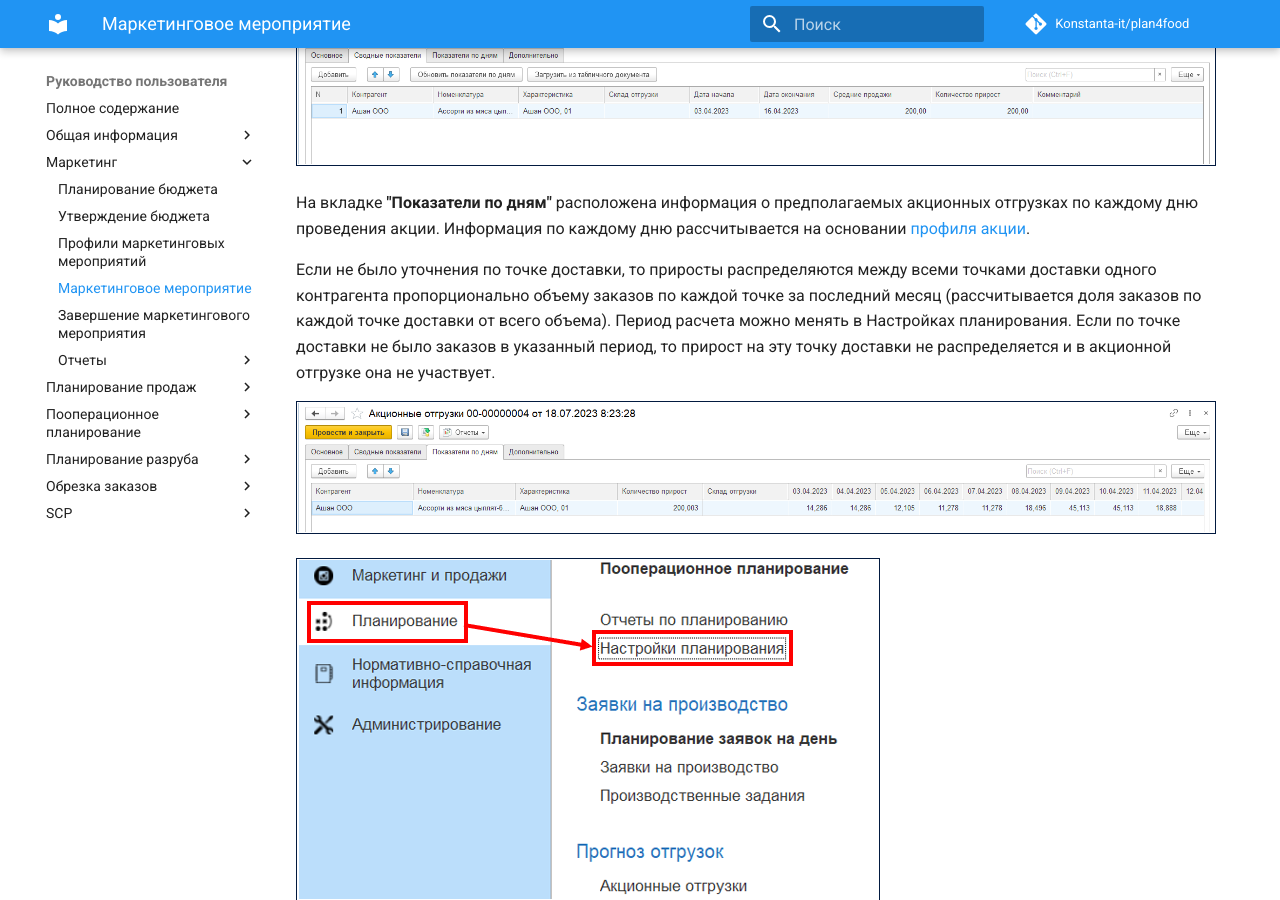
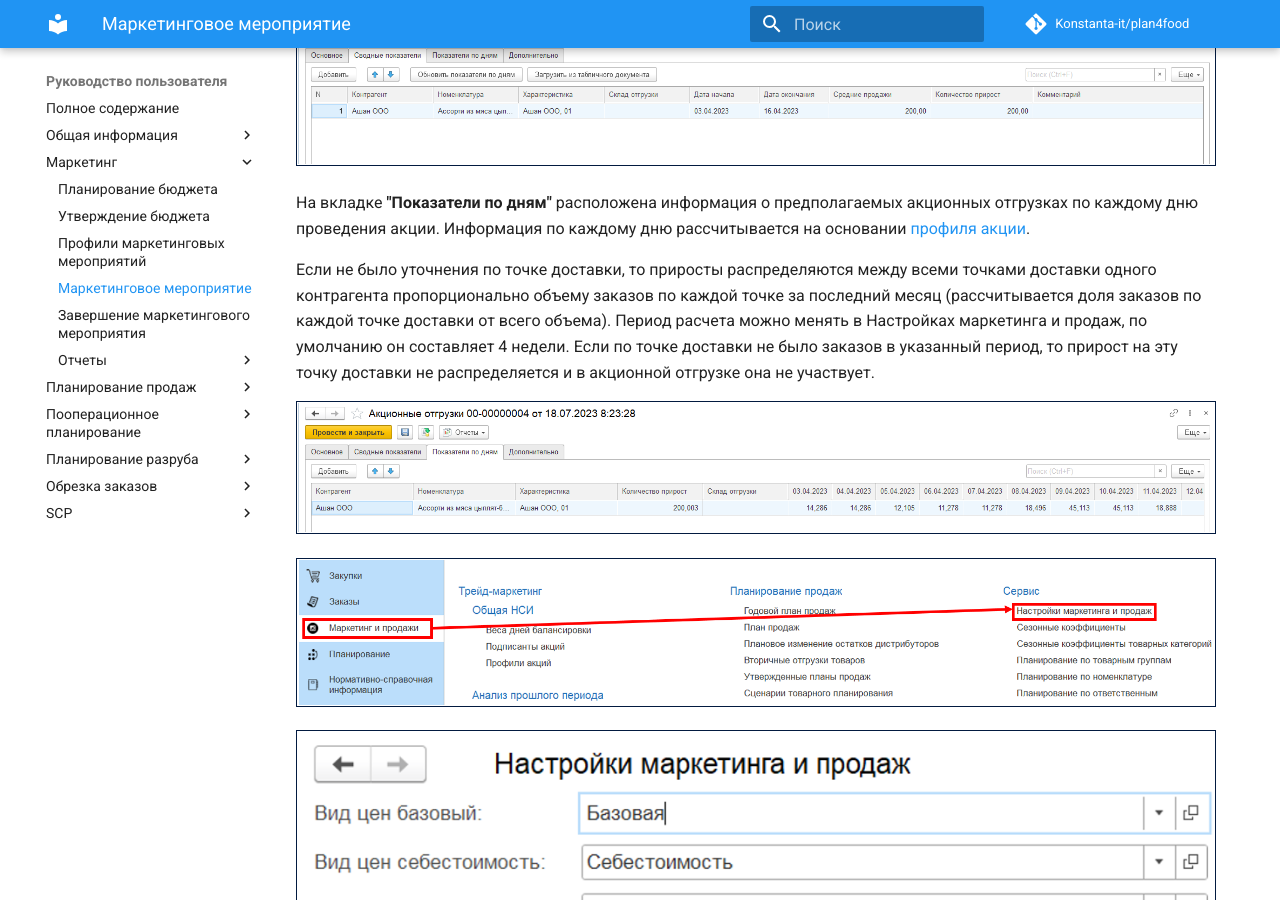
Before and after one commit to Konstanta-it/plan4food, an MkDocs documentation site: the page built from docs/Marketing/MarketingEvent.md, in a window 1280 px wide and 900 px high, scrolled down 7038 px. Built offline with MkDocs 1.6.1 and Material for MkDocs 9.7.7, drawn with Linux system fonts in a browser that asks for light colours; comment, search, counter and statistics services are not loaded.

Commit message:
новые задачи

```diff
--- a/docs/Marketing/MarketingEvent.md
+++ b/docs/Marketing/MarketingEvent.md
@@ -123,11 +123,13 @@
 На вкладке **"Показатели по дням"** расположена информация о предполагаемых акционных отгрузках по каждому дню проведения акции. Информация по каждому дню расcчитывается на основании [профиля акции](../Marketing/MarketingEventProfiles.md).
 
 
-Если не было уточнения по точке доставки, то приросты распределяются между всеми точками доставки одного контрагента пропорционально объему заказов по каждой точке за последний месяц (рассчитывается доля заказов по каждой точке доставки от всего объема). Период расчета можно менять в Настройках планирования. Если по точке доставки не было заказов в указанный период, то прирост на эту точку доставки не распределяется и в акционной отгрузке она не участвует.
+Если не было уточнения по точке доставки, то приросты распределяются между всеми точками доставки одного контрагента пропорционально объему заказов по каждой точке за последний месяц (рассчитывается доля заказов по каждой точке доставки от всего объема). Период расчета можно менять в Настройках маркетинга и продаж, по умолчанию он составляет 4 недели. Если по точке доставки не было заказов в указанный период, то прирост на эту точку доставки не распределяется и в акционной отгрузке она не участвует.
 
 [![11][11]][11]
 
 [![12][12]][12]
+
+[![16][16]][16]
 
 
 [1]: MarketingEvent.assets/1.png
@@ -145,3 +147,4 @@
 [13]: MarketingEvent.assets/13.png
 [14]: MarketingEvent.assets/14.png
 [15]: MarketingEvent.assets/15.png
+[16]: MarketingEvent.assets/16.png
```
Also changed, not shown: docs/CommonInformation/DeliveryPoint.md (+1 -1 lines), docs/SCP/ShipmentRequirementsPlanning/NeedsPlanning.md (+4 -3 lines), docs/CommonInformation/DeliveryPoint.assets/2.png, docs/Marketing/MarketingEvent.assets/12.png, docs/Marketing/MarketingEvent.assets/16.png (added).
